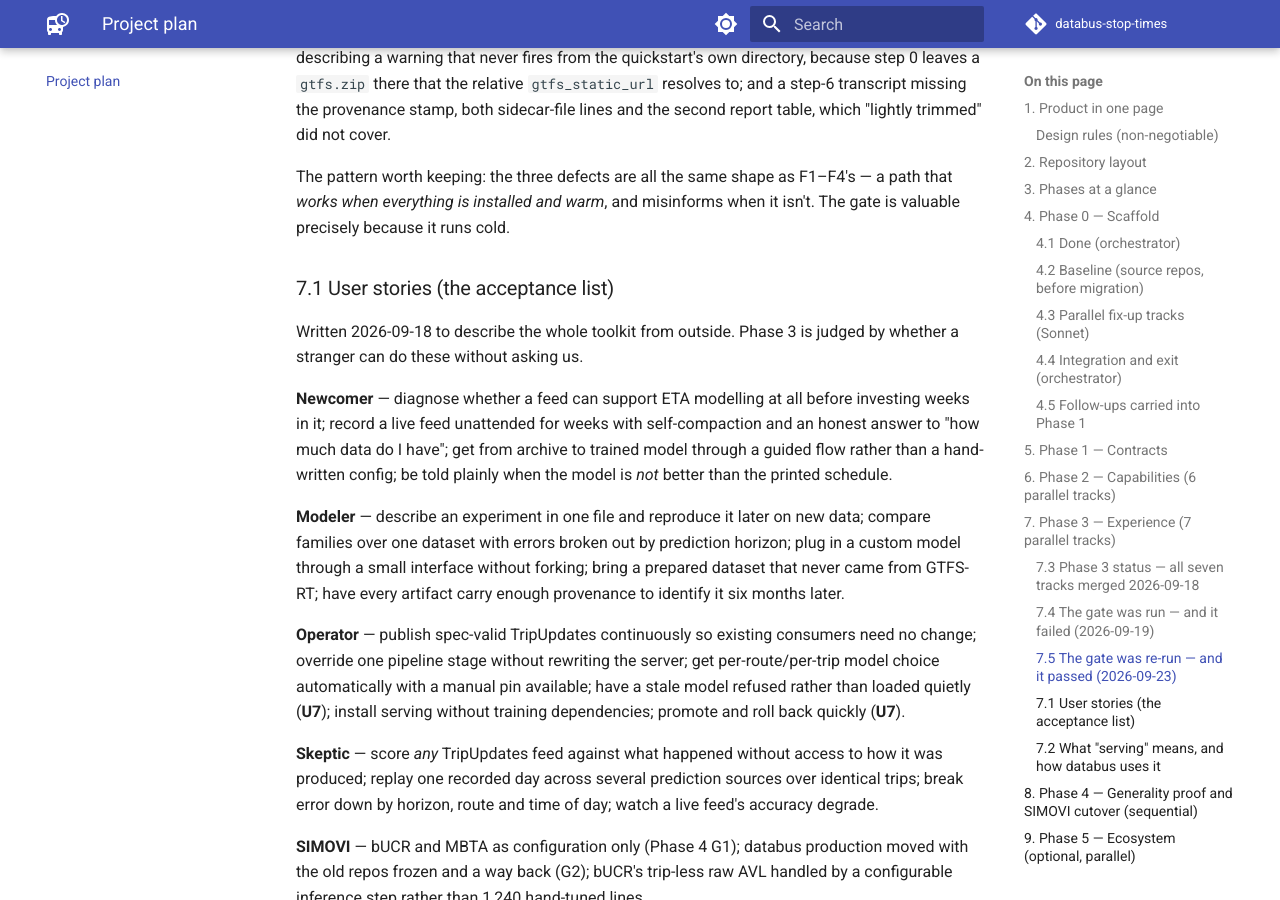
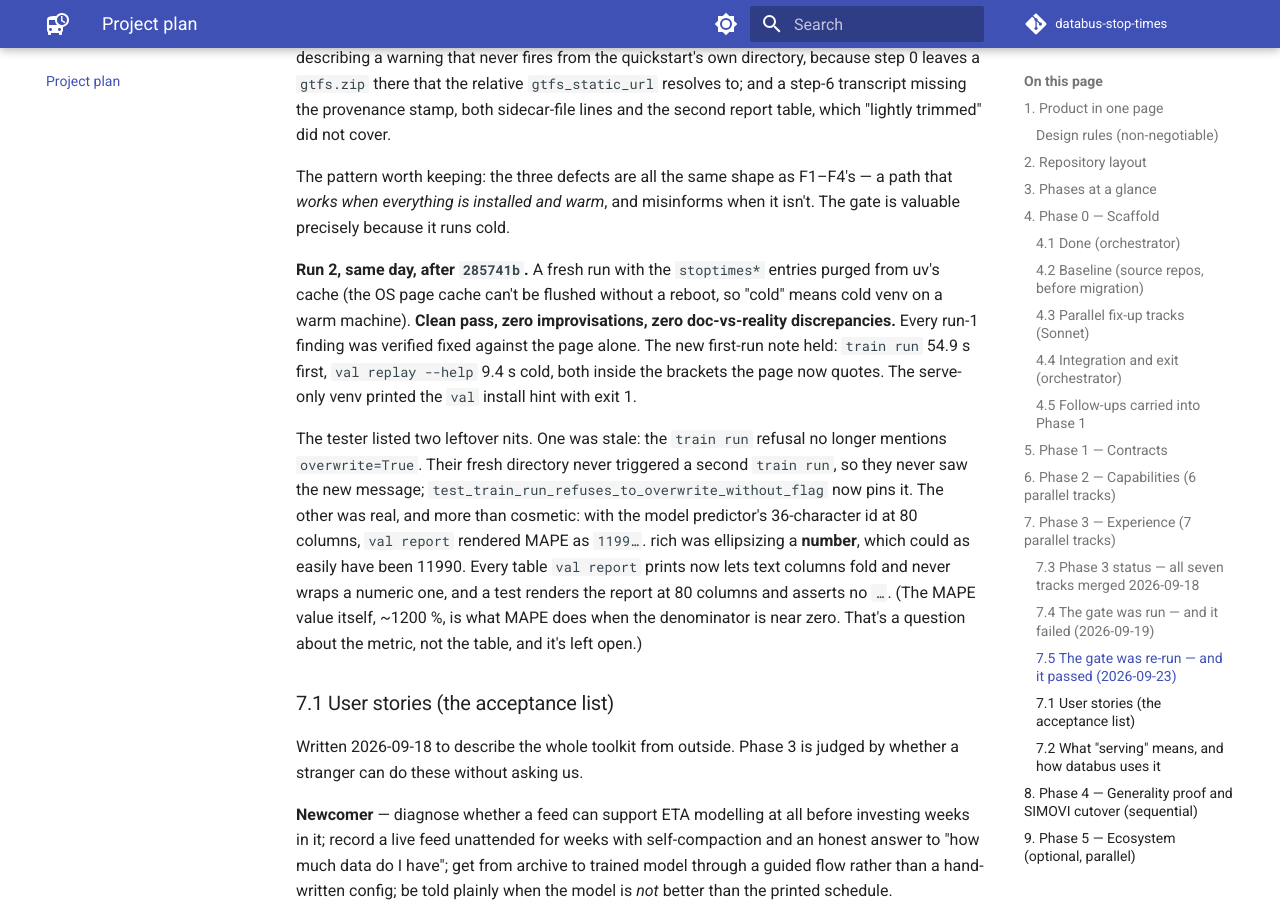
Before and after one commit to simovilab/databus-stop-times, an MkDocs documentation site: the page built from docs/PLAN.md, in a window 1280 px wide and 900 px high, scrolled down 13452 px. Built offline with MkDocs 1.6.1 and Material for MkDocs 9.7.7, drawn with Linux system fonts in a browser that asks for light colours; comment, search, counter and statistics services are not loaded.

Commit message:
fix(val): a report table may wrap a name, never truncate a number
The second clean-machine gate run passed with zero discrepancies. Its one real
leftover: at 80 columns, the model predictor's 36-character id squeezed the
numeric columns until rich ellipsized MAPE to `1199…`. An ellipsized number is
wrong, not just ugly, since it could as easily be 11990. Text columns in
every `val report` table now fold; numeric ones are no_wrap. The new test
fails without the change.

The run also reported the `train run` refusal as still mixing
`overwrite=True` into a CLI hint. That was already fixed in ecfea1c (their
fresh directory never re-triggered it); the CLI test now pins the message.
PLAN.md §7.5 records run 2.

Co-Authored-By: Claude Opus 5.5 <noreply@anthropic.com>
Claude-Session: https://claude.ai/code/session_01HRazgx2Donubesj2vDPVCA

```diff
--- a/docs/PLAN.md
+++ b/docs/PLAN.md
@@ -435,6 +435,23 @@ The pattern worth keeping: the three defects are all the same shape as F1–F4's
 *works when everything is installed and warm*, and misinforms when it isn't. The gate is
 valuable precisely because it runs cold.
 
+**Run 2, same day, after `285741b`.** A fresh run with the `stoptimes*` entries purged from
+uv's cache (the OS page cache can't be flushed without a reboot, so "cold" means cold venv on
+a warm machine). **Clean pass, zero improvisations, zero doc-vs-reality discrepancies.** Every
+run-1 finding was verified fixed against the page alone. The new first-run note held: `train
+run` 54.9 s first, `val replay --help` 9.4 s cold, both inside the brackets the page now
+quotes. The serve-only venv printed the `val` install hint with exit 1.
+
+The tester listed two leftover nits. One was stale: the `train run` refusal no longer mentions
+`overwrite=True`. Their fresh directory never triggered a second `train run`, so they never saw
+the new message; `test_train_run_refuses_to_overwrite_without_flag` now pins it. The other was
+real, and more than cosmetic: with the model predictor's 36-character id at 80 columns, `val
+report` rendered MAPE as `1199…`. rich was ellipsizing a **number**, which could as easily
+have been 11990. Every table `val report` prints now lets text columns fold and never wraps a
+numeric one, and a test renders the report at 80 columns and asserts no `…`. (The MAPE value
+itself, ~1200 %, is what MAPE does when the denominator is near zero. That's a question about
+the metric, not the table, and it's left open.)
+
 ### 7.1 User stories (the acceptance list)
 
 Written 2026-09-18 to describe the whole toolkit from outside. Phase 3 is judged by whether a
```
Also changed, not shown: 3 other files.
